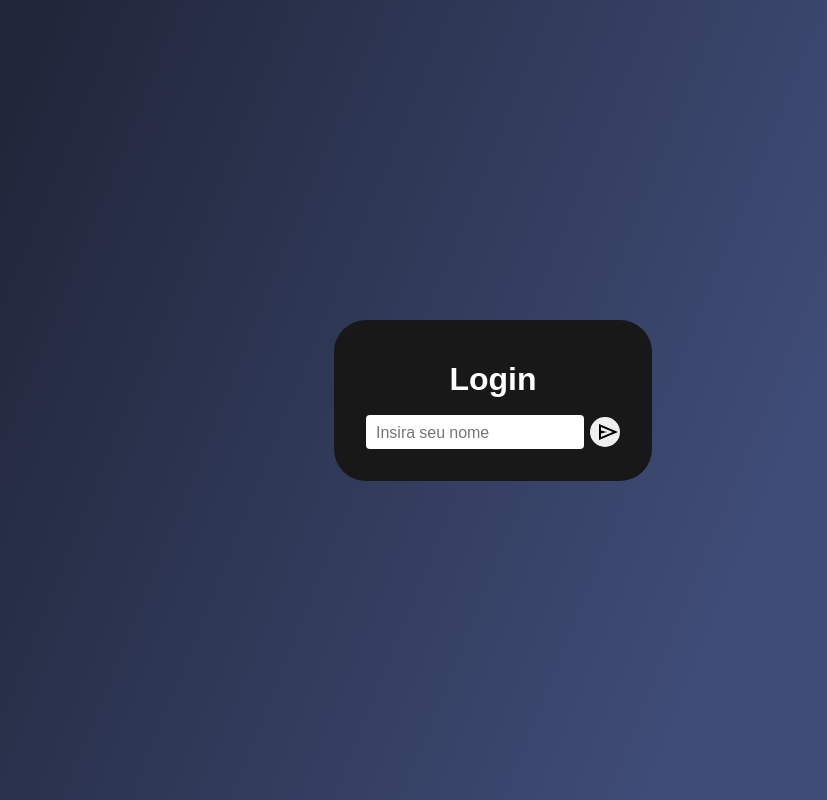
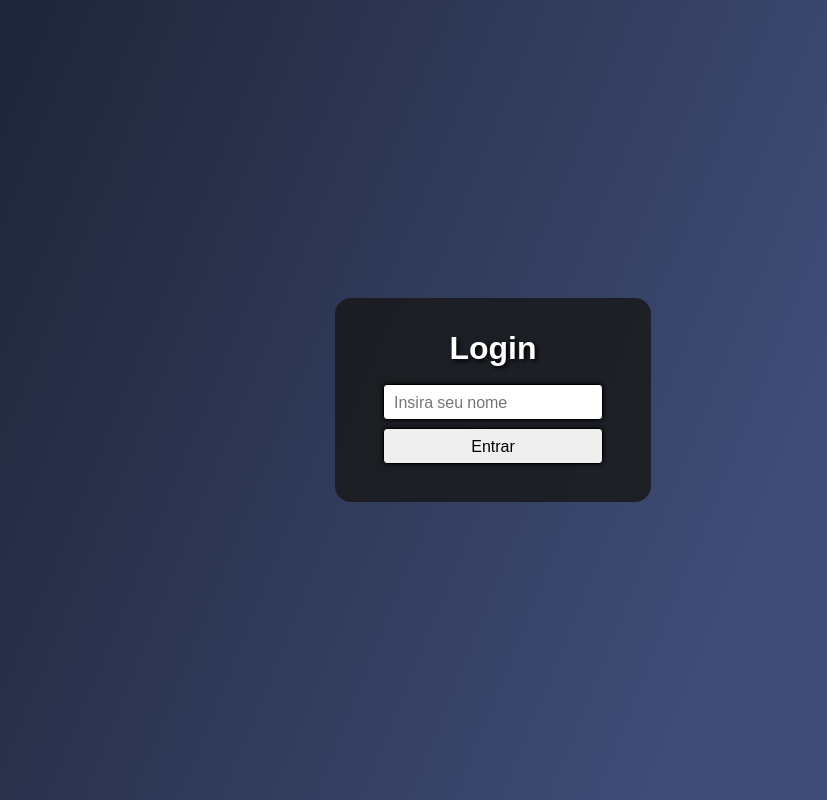
Before and after one commit to LuaComTil/Real-Time-Chat, a plain HTML site: page frontend/index.html in a window 1280 px wide. Shown: the whole page, without its empty margins (147-974 px from the left). Drawn offline with nearby package versions, Linux system fonts and the light colour scheme.

Commit message:
Atualizado login html/css

```diff
--- a/frontend/index.html
+++ b/frontend/index.html
@@ -11,16 +11,17 @@
     <link rel="stylesheet" href="style.css">
 </head>
 <body>
-    <section class="login--container container">
+    <section class="aling-center">
         <section class="login">
             <h1 class="login__header">Login</h1>
-            <div class="container">            <input class="login__input" type="text" name="userName" id="userName" placeholder="Insira seu nome">
-                <button class="login__button">
-                    <span class="login--span material-symbols-outlined">send</span>
-                </button></div>
-
+            <input class="login__input" type="text" name="userName" id="userName" placeholder="Insira seu nome">
+            <button class="login__button" type="submit" id="loginButton"> Entrar</button>
         </section>
     </section>
+
+
+    <!-- <span class="login--span material-symbols-outlined">send</span> SEND CHARACTER-->
+
     <script src="script.js"></script>
 </body>
 </html>
--- a/frontend/style.css
+++ b/frontend/style.css
@@ -14,20 +14,29 @@
     background: linear-gradient(112.1deg, rgb(32, 38, 57) 11.4%, rgb(63, 76, 119) 70.2%);
 }
 
+button {
+    cursor: pointer;
+}
+
 body {
     width: 100%;
     height: 100dvh;
 }
 
-.container, body {
+.aling-center, body {
     display: flex;
     justify-content: center;
     align-items: center;
 }
-.login--container {
-    background-color: #181818;
-    padding: 2rem;
-    border-radius: 32px;
+.login {
+    background-color: #171717cc;
+    padding: 1.4rem 3rem;
+    border-radius: 16px;
+    display: flex;
+    flex-direction: column;
+    align-content: center;
+    align-items: center;
+    text-shadow: 2px 2px 4px black;
 }
 .login__header {
     font-size: 2rem;
@@ -37,16 +46,23 @@ body {
 }
 
 .login__input {
-    border-radius: 4px;
-    padding: 4px 10px;
+    margin: 0 0 8px 0;
 }
 
+.login__input, .login__button {
+    padding: 4px 10px;
+    border-radius: 4px;
+    width: 100%;
+    border: 1px;
+    border-style: solid;
+    border-color: black;
+    box-shadow: 0px 0px 4px black;
+}
 .login__button {
-    height: 30px;
-    width: 30px;
-    margin: 0 0 0 6px;
-    border-radius: 999px;
+    margin: 0 0 1rem 0;
 }
+
+/*
 .login--span {
     position:relative;
     float: right;
```
